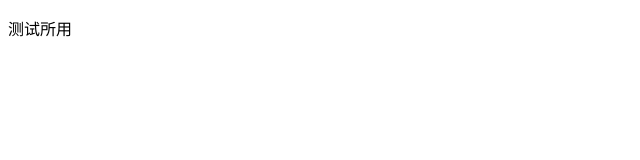
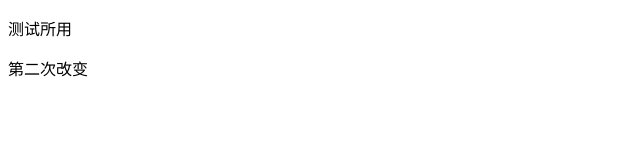
Before and after one commit to inticaler/interview, a plain HTML site: page exper/web_root/index.html in a window 1280 px wide. Shown: the whole page, without its empty margins (0-640 px from the left). Drawn offline with Linux system fonts and the light colour scheme.

Commit message:
Update index.html
第二次修改内容

```diff
--- a/exper/web_root/index.html
+++ b/exper/web_root/index.html
@@ -8,5 +8,6 @@
 </head>
 <body>
     <p>测试所用</p>
+    <p>第二次改变</p>
 </body>
 </html>
```
